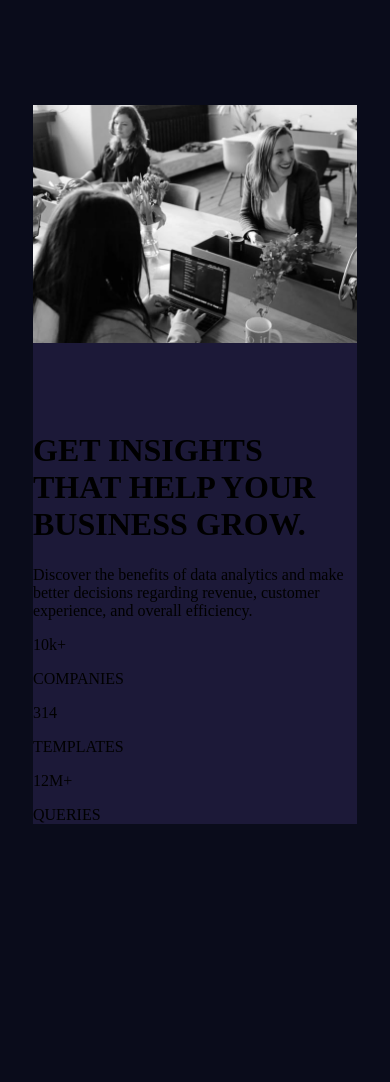
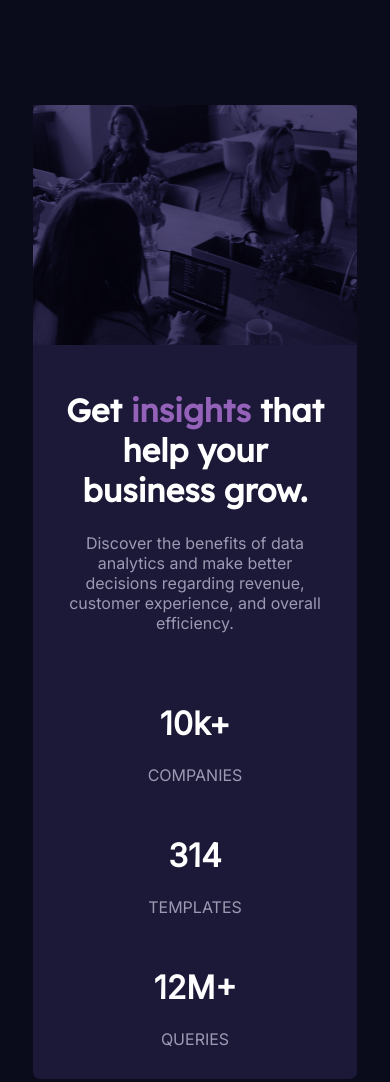
Before and after one commit to kratos19/frontend-mentor, a plain HTML site: page Stats preview card component/index.html in a window 390 px wide. Before the commit the page ends 929 px from the top, so only its background shows below. Drawn offline with Linux system fonts and the light colour scheme.

Commit message:
Worked on the mobile version

```diff
--- a/Stats preview card component/index.html
+++ b/Stats preview card component/index.html
@@ -4,32 +4,44 @@
         <meta charset="UTF-8" />
         <meta http-equiv="X-UA-Compatible" content="IE=edge" />
         <meta name="viewport" content="width=device-width, initial-scale=1.0" />
+        <link
+            rel="icon"
+            type="image/png"
+            sizes="32x32"
+            href="./images/favicon-32x32.png"
+        />
+        <link
+            rel="stylesheet"
+            href="https://fonts.googleapis.com/css?family=Lexend Deca|Inter"
+        />
         <link rel="stylesheet" href="styles.css" />
         <title>Challenge 1</title>
     </head>
     <body>
         <div class="container">
-            <div class="image">
-                <img src="images/image-header-mobile.jpg" alt="header image" />
-            </div>
+            <div class="image"></div>
             <div class="text">
-                <h1>Get insights that help your business grow.</h1>
-                <p>
+                <h1 class="text-heading">
+                    Get <span>insights</span> that help your business grow.
+                </h1>
+                <p class="description">
                     Discover the benefits of data analytics and make better
                     decisions regarding revenue, customer experience, and
                     overall efficiency.
                 </p>
-                <div class="subtext">
-                    <p class="subtext-heading">10k+</p>
-                    <p class="subtext-text">COMPANIES</p>
-                </div>
-                <div class="subtext">
-                    <p class="subtext-heading">314</p>
-                    <p class="subtext-text">TEMPLATES</p>
-                </div>
-                <div class="subtext">
-                    <p class="subtext-heading">12M+</p>
-                    <p class="subtext-text">QUERIES</p>
+                <div class="subtext-wrapper">
+                    <div class="subtext">
+                        <h1 class="subtext-heading">10k+</h1>
+                        <p class="subtext-text">Companies</p>
+                    </div>
+                    <div class="subtext">
+                        <h1 class="subtext-heading">314</h1>
+                        <p class="subtext-text">Templates</p>
+                    </div>
+                    <div class="subtext">
+                        <h1 class="subtext-heading">12M+</h1>
+                        <p class="subtext-text">Queries</p>
+                    </div>
                 </div>
             </div>
         </div>
--- a/Stats preview card component/styles.css
+++ b/Stats preview card component/styles.css
@@ -1,21 +1,63 @@
 body {
     background-color: #0a0c1b;
     padding: 0 25px;
+    color: white;
+    font-family: Inter;
 }
 
 .container {
     background-color: #1c1938;
     width: 100%;
     margin: 105px 0;
+    border-radius: 0 0 7px 7px;
 }
 
-.text h1 {
-    padding-top: 85px;
-    margin-top: 0;
+.text {
+    text-align: center;
+    padding: 0 30px;
+}
+
+.text .text-heading {
+    margin-top: 45px;
     margin-bottom: 23px;
+    font-family: Lexend Deca;
+}
+
+.text-heading span {
+    color: #9462b9;
+}
+
+.image {
+    width: 100%;
+    background-image: url('./images/image-header-mobile.jpg');
+    min-height: 240px;
+    background-size: cover;
+    background-position: center;
+    border-radius: 7px 7px 0 0;
+    mix-blend-mode: soft-light;
+}
+
+.subtext p {
     text-transform: uppercase;
 }
 
-.image img {
-    width: 100%;
+.text p {
+    color: #9c9ab2;
 }
+
+.description {
+    margin-bottom: 50px;
+}
+
+.subtext-wrapper {
+    display: flex;
+    flex-direction: column;
+}
+
+.subtext-wrapper .subtext {
+    margin-bottom: 30px;
+}
+
+.subtext-text {
+    margin-bottom: 0;
+}
```
